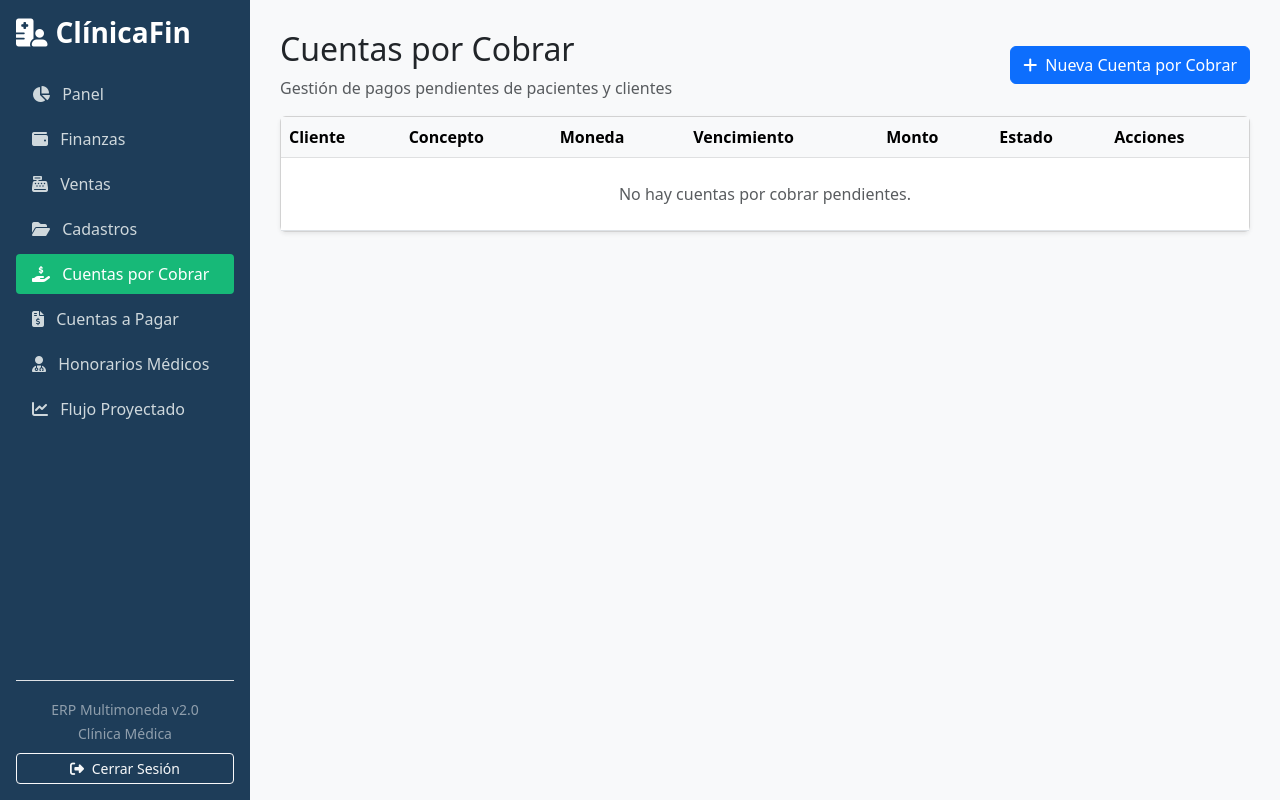
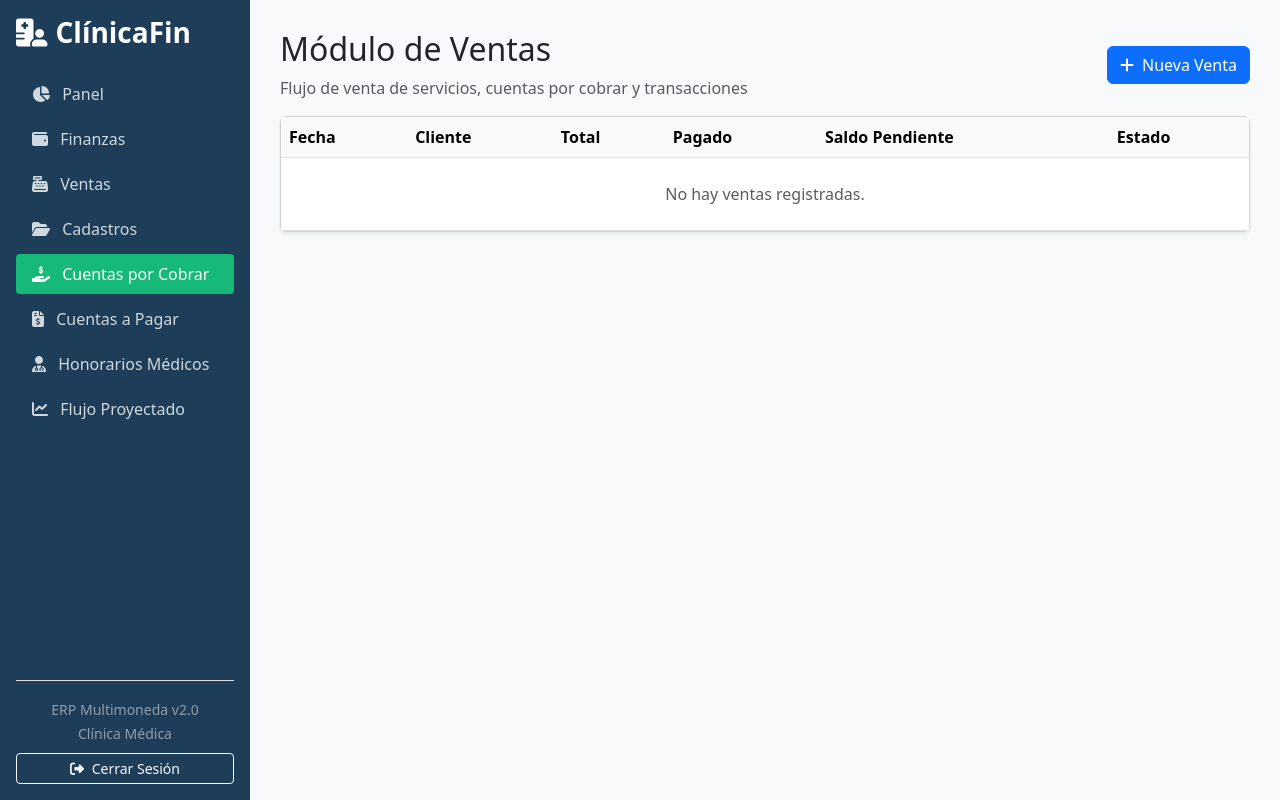
Before and after one commit to patriciafranco-web/finanzas1, a Flask app: page /cuentas-por-cobrar in a window 1280 px wide. Run offline with Flask 3, Linux system fonts and the light colour scheme; a user stored in the database is signed in.

Commit message:
Update cxc.html

```diff
--- a/app/templates/cxc.html
+++ b/app/templates/cxc.html
@@ -2,10 +2,10 @@
 {% block content %}
 <div class="d-flex justify-content-between align-items-center mb-3">
     <div>
-        <h2>Cuentas por Cobrar</h2>
-        <p class="text-muted mb-0">Gestión de pagos pendientes de pacientes y clientes</p>
+        <h2>Módulo de Ventas</h2>
+        <p class="text-muted mb-0">Flujo de venta de servicios, cuentas por cobrar y transacciones</p>
     </div>
-    <button class="btn btn-primary" data-bs-toggle="modal" data-bs-target="#modalCxC"><i class="fa-solid fa-plus me-1"></i> Nueva Cuenta por Cobrar</button>
+    <button class="btn btn-primary" data-bs-toggle="modal" data-bs-target="#modalVenta"><i class="fa-solid fa-plus me-1"></i> Nueva Venta</button>
 </div>
 
 <div class="card shadow-sm">
@@ -13,163 +13,208 @@
         <table class="table table-hover mb-0 align-middle">
             <thead class="table-light">
                 <tr>
+                    <th>Fecha</th>
                     <th>Cliente</th>
-                    <th>Concepto</th>
-                    <th>Moneda</th>
-                    <th>Vencimiento</th>
-                    <th>Monto</th>
+                    <th>Total</th>
+                    <th>Pagado</th>
+                    <th>Saldo Pendiente</th>
                     <th>Estado</th>
-                    <th>Acciones</th>
                 </tr>
             </thead>
             <tbody>
-                {% for x in cxc_list %}
+                {% for v in ventas %}
                 <tr>
-                    <td class="fw-bold">{{ x.cliente.nombre if x.cliente else 'General' }}</td>
-                    <td>{{ x.concepto }}</td>
-                    <td><span class="badge bg-secondary">{{ x.moneda }}</span></td>
-                    <td>{{ x.fecha_vencimiento.strftime('%d/%m/%Y') }}</td>
-                    <td class="fw-bold text-success">
-                        {% if x.moneda == 'PYG' %}₲ {% elif x.moneda == 'USD' %}$ {% else %}R$ {% endif %}
-                        {{ "{:,.2f}".format(x.monto) }}
-                    </td>
+                    <td>{{ v.fecha.strftime('%d/%m/%Y') }}</td>
+                    <td class="fw-bold">{{ v.cliente.nombre if v.cliente else 'Particular' }}</td>
+                    <td class="fw-bold">₲ {{ "{:,.2f}".format(v.total) }}</td>
+                    <td class="text-success fw-bold">₲ {{ "{:,.2f}".format(v.pagado) }}</td>
+                    <td class="text-danger fw-bold">₲ {{ "{:,.2f}".format(v.saldo) }}</td>
                     <td>
-                        {% if x.estado == 'Pendiente' %}
-                        <span class="badge bg-warning text-dark">Pendiente</span>
-                        {% else %}
-                        <span class="badge bg-success">Pagado</span>
-                        {% endif %}
-                    </td>
-                    <td>
-                        <div class="d-flex gap-1">
-                            {% if x.estado == 'Pendiente' %}
-                            <button class="btn btn-sm btn-success" data-bs-toggle="modal" data-bs-target="#modalCobrar{{ x.id }}">Cobrar</button>
-                            {% endif %}
-                            <form action="{{ url_for('main.eliminar_cxc', id=x.id) }}" method="POST" onsubmit="return confirm('¿Seguro que deseas eliminar?');" class="d-inline">
-                                <button type="submit" class="btn btn-sm btn-outline-danger" title="Eliminar"><i class="fa-solid fa-trash"></i></button>
-                            </form>
-                        </div>
+                        {% if v.estado == 'Pagada' %}<span class="badge bg-success">Pagada</span>
+                        {% elif v.estado == 'Parcial' %}<span class="badge bg-info text-dark">Parcial</span>
+                        {% else %}<span class="badge bg-warning text-dark">Pendiente</span>{% endif %}
                     </td>
                 </tr>
-
-                <!-- Modal Cobrar CxC con Cálculo Automático -->
-                <div class="modal fade" id="modalCobrar{{ x.id }}" tabindex="-1">
-                    <div class="modal-dialog">
-                        <div class="modal-content">
-                            <form action="{{ url_for('main.cobrar_cxc', id=x.id) }}" method="POST">
-                                <div class="modal-header">
-                                    <h5 class="modal-title">Cobrar: {{ x.concepto }}</h5>
-                                    <button type="button" class="btn-close" data-bs-dismiss="modal"></button>
-                                </div>
-                                <div class="modal-body">
-                                    <p>Monto a cobrar: <strong class="text-success" id="montoOriginal{{ x.id }}" data-valor="{{ x.monto }}">{% if x.moneda == 'PYG' %}₲ {% elif x.moneda == 'USD' %}$ {% else %}R$ {% endif %}{{ "{:,.2f}".format(x.monto) }}</strong></p>
-                                    <div class="mb-3">
-                                        <label class="form-label">Cuenta de Ingreso</label>
-                                        <select class="form-select" name="cuenta_id" required>
-                                            {% for c in cuentas %}
-                                            <option value="{{ c.id }}">{{ c.nombre }} ({{ c.moneda }})</option>
-                                            {% endfor %}
-                                        </select>
-                                    </div>
-                                    <hr>
-                                    <div class="form-check mb-3">
-                                        <input class="form-check-input" type="checkbox" name="usar_divisa" id="checkDivisa{{ x.id }}" onchange="toggleDivisa({{ x.id }})">
-                                        <label class="form-check-label fw-bold text-primary" for="checkDivisa{{ x.id }}">¿Paga en divisa / otra moneda (ej. Dólares)?</label>
-                                    </div>
-                                    <div id="camposDivisa{{ x.id }}" style="display: none;" class="p-3 bg-light rounded border">
-                                        <div class="mb-3">
-                                            <label class="form-label">Monto recibido en Dólares / Divisa</label>
-                                            <input type="number" step="any" class="form-control" name="monto_divisa" id="montoDivisa{{ x.id }}" placeholder="Ej: 50" oninput="calcularVuelto({{ x.id }})">
-                                        </div>
-                                        <div class="mb-3">
-                                            <label class="form-label">Cotización del Día (Gs. por 1 USD)</label>
-                                            <input type="number" step="any" class="form-control" name="cotizacion" id="cotizacion{{ x.id }}" placeholder="Ej: 7500" oninput="calcularVuelto({{ x.id }})">
-                                        </div>
-                                        <div class="alert alert-info py-2 mb-0">
-                                            <small>Total Convertido: <strong id="totalConvertido{{ x.id }}">₲ 0</strong></small><br>
-                                            <small>Vuelto / Ganancia por Cambio: <strong id="vueltoCalculado{{ x.id }}" class="text-success">₲ 0</strong></small>
-                                        </div>
-                                    </div>
-                                </div>
-                                <div class="modal-footer">
-                                    <button type="submit" class="btn btn-success">Confirmar Cobro</button>
-                                </div>
-                            </form>
-                        </div>
-                    </div>
-                </div>
                 {% else %}
-                <tr><td colspan="7" class="text-center py-4 text-muted">No hay cuentas por cobrar pendientes.</td></tr>
+                <tr><td colspan="6" class="text-center py-4 text-muted">No hay ventas registradas.</td></tr>
                 {% endfor %}
             </tbody>
         </table>
     </div>
 </div>
 
-<!-- Modal Nueva CxC -->
-<div class="modal fade" id="modalCxC" tabindex="-1">
-    <div class="modal-dialog">
+<!-- Modal Nueva Venta -->
+<div class="modal fade" id="modalVenta" tabindex="-1">
+    <div class="modal-dialog modal-lg">
         <div class="modal-content">
-            <form action="{{ url_for('main.agregar_cxc') }}" method="POST">
+            <form action="{{ url_for('main.agregar_venta_completa') }}" method="POST">
                 <div class="modal-header">
-                    <h5 class="modal-title">Nueva Cuenta por Cobrar</h5>
+                    <h5 class="modal-title">Registrar Nueva Venta</h5>
                     <button type="button" class="btn-close" data-bs-dismiss="modal"></button>
                 </div>
                 <div class="modal-body">
+                    <!-- Cliente con Botón + -->
                     <div class="mb-3">
-                        <label class="form-label">Cliente / Paciente</label>
-                        <select class="form-select" name="cliente_id">
-                            <option value="">Seleccionar cliente...</option>
-                            {% for cl in clientes %}
-                            <option value="{{ cl.id }}">{{ cl.nombre }}</option>
+                        <label class="form-label fw-bold">Cliente / Paciente</label>
+                        <div class="input-group">
+                            <select class="form-select" name="cliente_id" id="clienteSelect">
+                                <option value="">Seleccionar cliente...</option>
+                                {% for cl in clientes %}
+                                <option value="{{ cl.id }}">{{ cl.nombre }}</option>
+                                {% endfor %}
+                            </select>
+                            <button type="button" class="btn btn-outline-success" data-bs-toggle="modal" data-bs-target="#modalNuevoClienteRapido"><i class="fa-solid fa-plus"></i> Nuevo</button>
+                        </div>
+                    </div>
+
+                    <!-- Selección de Servicio -->
+                    <div class="mb-3">
+                        <label class="form-label fw-bold">Servicio</label>
+                        <select class="form-select" name="servicio_id" id="servicioSelect" required onchange="actualizarPrecioServicio(this)">
+                            <option value="">Buscar servicio por nombre o código...</option>
+                            {% for s in servicios %}
+                            <option value="{{ s.id }}" data-precio="{{ s.precio }}">[{{ s.codigo or 'S/C' }}] {{ s.nombre }} - ₲ {{ "{:,.2f}".format(s.precio) }}</option>
                             {% endfor %}
                         </select>
                     </div>
-                    <div class="mb-3">
-                        <label class="form-label">Concepto</label>
-                        <input type="text" class="form-control" name="concepto" required placeholder="Ej: Paquete 1 mes">
+
+                    <div class="row">
+                        <div class="col-md-4 mb-3">
+                            <label class="form-label">Cantidad</label>
+                            <input type="number" class="form-control" name="cantidad" id="inputCantidad" value="1" min="1" oninput="calcularTotalesVenta()">
+                        </div>
+                        <div class="col-md-4 mb-3">
+                            <label class="form-label">Precio Unitario</label>
+                            <input type="number" step="any" class="form-control" name="precio_unitario" id="inputPrecio" value="0" oninput="calcularTotalesVenta()">
+                        </div>
+                        <div class="col-md-4 mb-3">
+                            <label class="form-label">Descuento</label>
+                            <input type="number" step="any" class="form-control" name="descuento" id="inputDescuento" value="0" oninput="calcularTotalesVenta()">
+                        </div>
                     </div>
-                    <div class="mb-3">
-                        <label class="form-label">Moneda</label>
-                        <select class="form-select" name="moneda">
-                            <option value="PYG">PYG (₲)</option>
-                            <option value="USD">USD ($)</option>
-                            <option value="BRL">BRL (R$)</option>
-                        </select>
+
+                    <div class="p-3 bg-light rounded border mb-3">
+                        <div class="d-flex justify-content-between mb-1">
+                            <span>Subtotal:</span>
+                            <strong id="lblSubtotal">₲ 0.00</strong>
+                        </div>
+                        <div class="d-flex justify-content-between mb-1 text-danger">
+                            <span>Descuento:</span>
+                            <strong id="lblDescuento">₲ 0.00</strong>
+                        </div>
+                        <hr class="my-1">
+                        <div class="d-flex justify-content-between fs-5 fw-bold text-primary">
+                            <span>Total a Pagar:</span>
+                            <span id="lblTotal">₲ 0.00</span>
+                        </div>
                     </div>
-                    <div class="mb-3">
-                        <label class="form-label">Monto</label>
-                        <input type="number" step="any" class="form-control" name="monto" required placeholder="1.000.000">
+
+                    <!-- Pagos -->
+                    <div class="row">
+                        <div class="col-md-6 mb-3">
+                            <label class="form-label fw-bold">Monto Pagado en el Momento</label>
+                            <input type="number" step="any" class="form-control" name="monto_pagado" id="inputPagado" value="0" oninput="calcularTotalesVenta()">
+                        </div>
+                        <div class="col-md-6 mb-3">
+                            <label class="form-label fw-bold">Cuenta de Ingreso</label>
+                            <select class="form-select" name="cuenta_id">
+                                <option value="">Seleccionar cuenta...</option>
+                                {% for c in cuentas %}
+                                <option value="{{ c.id }}">{{ c.nombre }} ({{ c.moneda }})</option>
+                                {% endfor %}
+                            </select>
+                        </div>
                     </div>
-                    <div class="mb-3">
-                        <label class="form-label">Fecha de Vencimiento</label>
-                        <input type="date" class="form-control" name="fecha_vencimiento" required>
+
+                    <div class="alert alert-warning py-2 mb-0">
+                        <small>Falta Cobrar (Generará Cuenta por Cobrar si hay saldo): <strong id="lblSaldo" class="text-danger">₲ 0.00</strong></small>
                     </div>
                 </div>
                 <div class="modal-footer">
-                    <button type="submit" class="btn btn-primary">Guardar Cuenta por Cobrar</button>
+                    <button type="submit" class="btn btn-primary">Confirmar Venta</button>
                 </div>
             </form>
         </div>
     </div>
 </div>
 
+<!-- Modal Rápido para Nuevo Cliente -->
+<div class="modal fade" id="modalNuevoClienteRapido" tabindex="-1">
+    <div class="modal-dialog">
+        <div class="modal-content">
+            <div class="modal-header">
+                <h5 class="modal-title">Registrar Nuevo Cliente</h5>
+                <button type="button" class="btn-close" data-bs-dismiss="modal"></button>
+            </div>
+            <div class="modal-body">
+                <div class="mb-3">
+                    <label class="form-label">Nombre y Apellido</label>
+                    <input type="text" class="form-control" id="nuevoClienteNombre" required>
+                </div>
+                <div class="mb-3">
+                    <label class="form-label">Teléfono</label>
+                    <input type="text" class="form-control" id="nuevoClienteTelefono">
+                </div>
+            </div>
+            <div class="modal-footer">
+                <button type="button" class="btn btn-success" onclick="guardarClienteRapido()">Guardar y Seleccionar</button>
+            </div>
+        </div>
+    </div>
+</div>
+
 <script>
-function toggleDivisa(id) {
-    let campos = document.getElementById('camposDivisa' + id);
-    campos.style.display = document.getElementById('checkDivisa' + id).checked ? 'block' : 'none';
+function actualizarPrecioServicio(select) {
+    let opt = select.options[select.selectedIndex];
+    let precio = opt.getAttribute('data-precio') || 0;
+    document.getElementById('inputPrecio').value = precio;
+    calcularTotalesVenta();
 }
 
-function calcularVuelto(id) {
-    let montoOriginal = parseFloat(document.getElementById('montoOriginal' + id).getAttribute('data-valor')) || 0;
-    let montoDivisa = parseFloat(document.getElementById('montoDivisa' + id).value) || 0;
-    let cotizacion = parseFloat(document.getElementById('cotizacion' + id).value) || 0;
+function calcularTotalesVenta() {
+    let cantidad = parseFloat(document.getElementById('inputCantidad').value) || 0;
+    let precio = parseFloat(document.getElementById('inputPrecio').value) || 0;
+    let descuento = parseFloat(document.getElementById('inputDescuento').value) || 0;
+    let pagado = parseFloat(document.getElementById('inputPagado').value) || 0;
 
-    let totalGs = montoDivisa * cotizacion;
-    let diferencia = totalGs - montoOriginal;
+    let subtotal = cantidad * precio;
+    let total = Math.max(0, subtotal - descuento);
+    let saldo = Math.max(0, total - pagado);
 
-    document.getElementById('totalConvertido' + id).innerText = '₲ ' + totalGs.toLocaleString('es-PY', {minimumFractionDigits: 2});
-    document.getElementById('vueltoCalculado' + id).innerText = '₲ ' + (diferencia > 0 ? diferencia.toLocaleString('es-PY', {minimumFractionDigits: 2}) : '0');
+    document.getElementById('lblSubtotal').innerText = '₲ ' + subtotal.toLocaleString('es-PY', {minimumFractionDigits: 2});
+    document.getElementById('lblDescuento').innerText = '₲ ' + descuento.toLocaleString('es-PY', {minimumFractionDigits: 2});
+    document.getElementById('lblTotal').innerText = '₲ ' + total.toLocaleString('es-PY', {minimumFractionDigits: 2});
+    document.getElementById('lblSaldo').innerText = '₲ ' + saldo.toLocaleString('es-PY', {minimumFractionDigits: 2});
+}
+
+function guardarClienteRapido() {
+    let nombre = document.getElementById('nuevoClienteNombre').value;
+    let telefono = document.getElementById('nuevoClienteTelefono').value;
+    if (!nombre) {
+        alert('Ingresa el nombre del cliente');
+        return;
+    }
+
+    fetch('{{ url_for("main.agregar_cliente_ajax") }}', {
+        method: 'POST',
+        headers: {'Content-Type': 'application/x-www-form-urlencoded'},
+        body: `nombre=${encodeURIComponent(nombre)}&telefono=${encodeURIComponent(telefono)}`
+    })
+    .then(response => response.json())
+    .then(data => {
+        if (data.success) {
+            let select = document.getElementById('clienteSelect');
+            let opt = document.createElement('option');
+            opt.value = data.id;
+            opt.text = data.nombre;
+            opt.selected = true;
+            select.add(opt);
+
+            let modalEl = document.getElementById('modalNuevoClienteRapido');
+            let modal = bootstrap.Modal.getInstance(modalEl);
+            modal.hide();
+        }
+    });
 }
 </script>
 {% endblock %}
```
